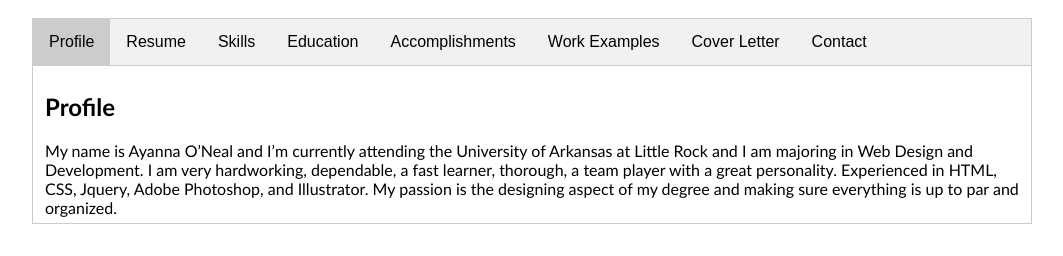
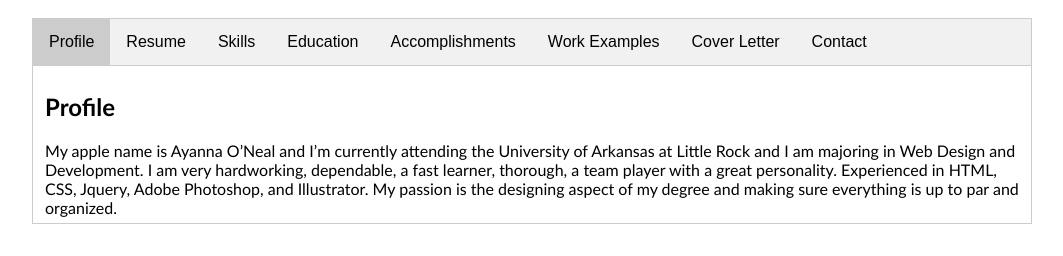
Before and after one commit to aroneal/portfolio, a plain HTML site: page index.html in a window 1280 px wide. Shown: the part 92-348 px from the top of the page, without its empty margins (108-1171 px from the left). Drawn offline with Linux system fonts and the light colour scheme.

Commit message:
elevator speech

```diff
--- a/index.html
+++ b/index.html
@@ -29,7 +29,7 @@
         <!-- Begin Home Section -->
         <div id="Home" class="tabcontent">
               <h2>Profile</h2>
-              My name is Ayanna O’Neal and I’m currently attending the University of Arkansas at Little Rock and I am majoring in Web Design and Development. I am very hardworking, dependable, a fast learner, thorough, a team player with a great personality. Experienced in HTML, CSS, Jquery, Adobe Photoshop, and Illustrator. My passion is the designing aspect of my degree and making sure everything is up to par and organized.
+              My apple name is Ayanna O’Neal and I’m currently attending the University of Arkansas at Little Rock and I am majoring in Web Design and Development. I am very hardworking, dependable, a fast learner, thorough, a team player with a great personality. Experienced in HTML, CSS, Jquery, Adobe Photoshop, and Illustrator. My passion is the designing aspect of my degree and making sure everything is up to par and organized.
         </div>
 
         <!-- Begin Skills Section -->
```
